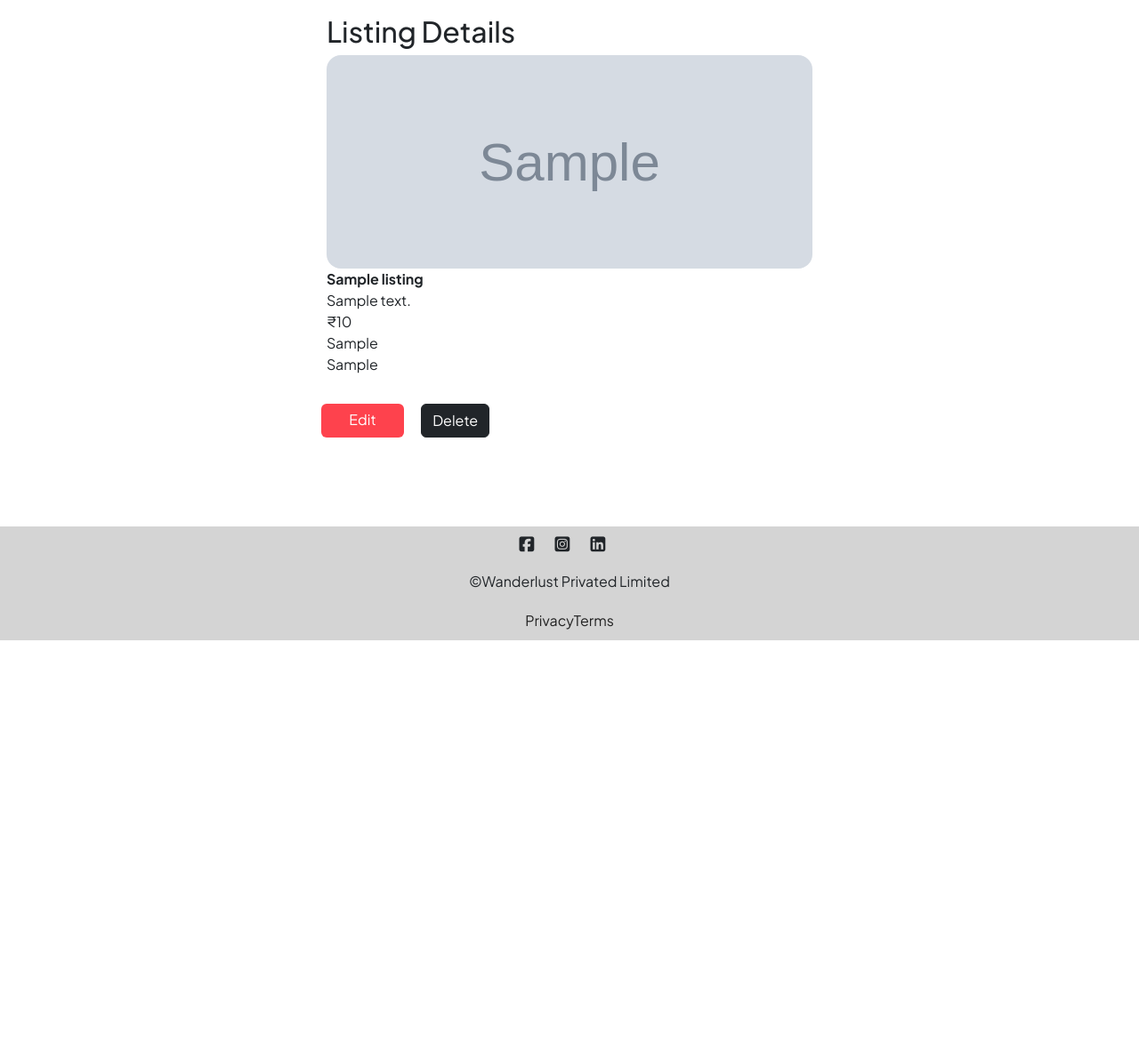
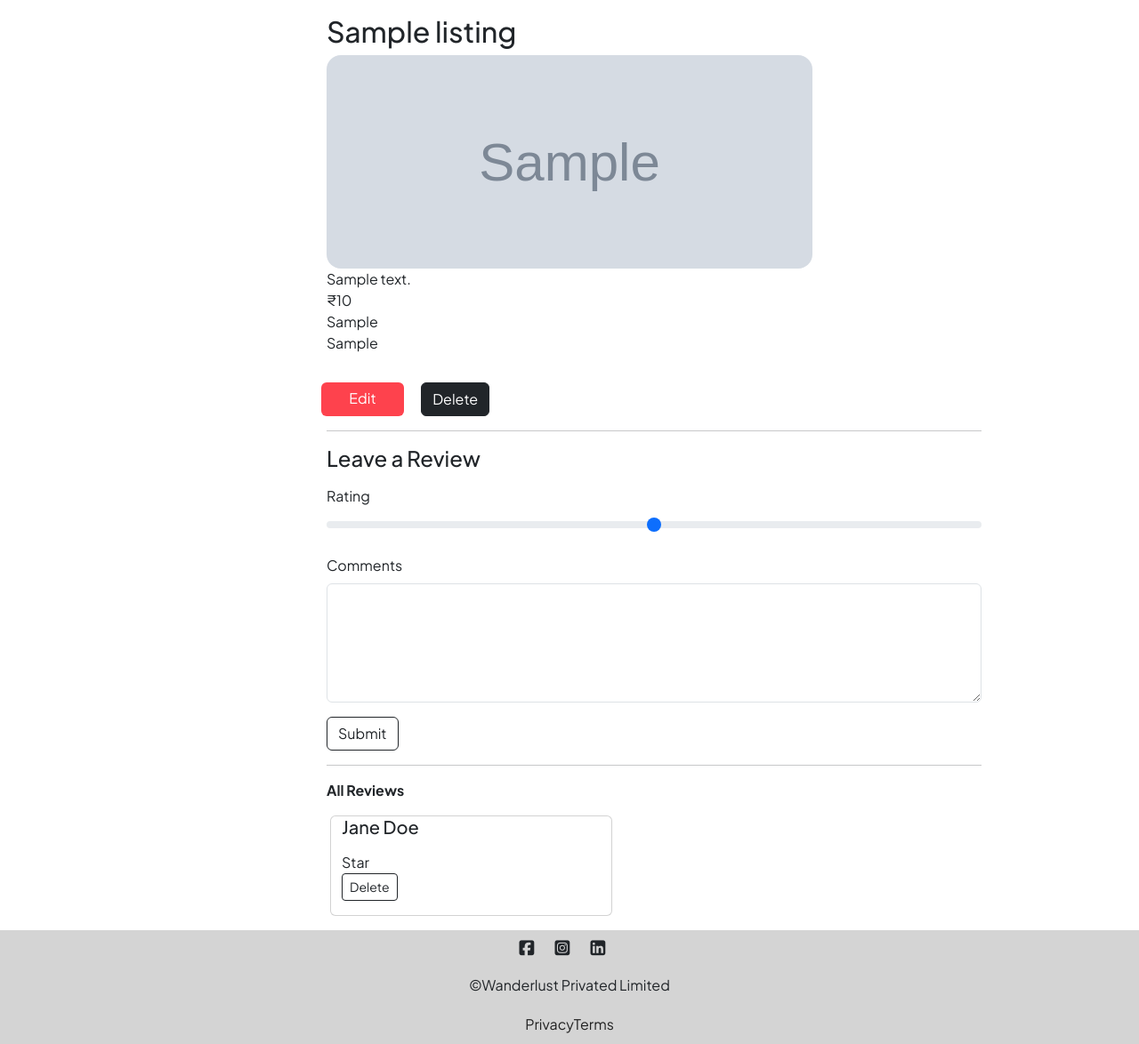
Before and after one commit to KundanGuptaa/WebDevPractice, a Node server app: template 44. Project/views/listings/show.ejs in a window 1280 px wide. Shown: the part 80-1254 px from the top of the page at 89% size. Before the commit the page ends 800 px from the top, so only its background shows below. Run offline with Node 20, Linux system fonts and the light colour scheme; the template is opened without the code that fills it: values that come from a table or form of the project are taken from there, others are empty; tables that the repository leaves empty hold one stand-in row (values such as "Sample post"); some libraries are stand-ins or nearby versions.

Commit message:
Implemented Review Creation and Deletion

```diff
--- a/44. Project/app.js
+++ b/44. Project/app.js
@@ -7,7 +7,8 @@
 const ejsMate = require("ejs-mate");
 const wrapAsync = require("express-async-wrap");
 const ExpressError = require("./utils/ExpressError.js");
-const { listingSchema } = require("./schema.js");
+const { listingSchema, reviewSchema } = require("./schema.js");
+const Review = require("./models/review.js");
 
 const MONGO_URL = "mongodb://127.0.0.1:27017/wonderlust";
 async function main() {
@@ -33,11 +34,22 @@
 app.get("/", (req, res) => {
   res.send("Hi! I'm Root.");
 });
-
+//Validation of lisiting Data
 const validateListing = (req, res, next) => {
   let { error } = listingSchema.validate(req.body);
   if (error) {
-    let errMsg=error.details.map((el)=>el.message).join(",");
+    let errMsg = error.details.map((el) => el.message).join(",");
+    throw new ExpressError(400, errMsg);
+  } else {
+    next();
+  }
+};
+
+//Validation of review data
+const validateReview = (req, res, next) => {
+  let { error } = reviewSchema.validate(req.body);
+  if (error) {
+    let errMsg = error.details.map((el) => el.message).join(",");
     throw new ExpressError(400, errMsg);
   } else {
     next();
@@ -60,14 +72,15 @@
   "/listings/:id",
   wrapAsync(async (req, res) => {
     let { id } = req.params;
-    const listing = await Listing.findById(id);
+    const listing = await Listing.findById(id).populate("review");
     res.render("listings/show.ejs", { listing });
   })
 );
 
 //Create Route
 app.post(
-  "/listings",validateListing,
+  "/listings",
+  validateListing,
   wrapAsync(async (req, res, next) => {
     const listing = new Listing(req.body.listing);
     await listing.save();
@@ -106,10 +119,37 @@
   })
 );
 
+//POST reviews Route
+app.post(
+  "/listings/:id/review",
+  validateReview,
+  wrapAsync(async (req, res) => {
+    let listing = await Listing.findById(req.params.id);
+    let newReview = new Review(req.body.review);
+    listing.review.push(newReview);
+    await newReview.save();
+    await listing.save();
+    res.redirect(`/listings/${listing._id}`);
+  })
+);
+
+//delete review route
+app.delete(
+  "/listings/:id/review/:reviewId",
+  wrapAsync(async (req, res) => {
+    let { id, reviewId } = req.params;
+    await Listing.findByIdAndUpdate(id, { $pull: { review: reviewId } });
+    await Review.findByIdAndDelete(reviewId);
+    res.redirect(`/listings/${id}`);
+  })
+);
+
+//wildcard route
 app.all("*name", (req, res, next) => {
   next(new ExpressError(404, "Page not found!"));
 });
 
+//Error Handling Middleware
 app.use((err, req, res, next) => {
   let { statusCode = 500, message = "Something Went WRONG!" } = err;
   res.status(statusCode).render("error.ejs", { err });
--- a/44. Project/models/listing.js
+++ b/44. Project/models/listing.js
@@ -1,5 +1,7 @@
 const mongoose = require("mongoose");
+const review = require("./review");
 const Schema = mongoose.Schema;
+const Review = require("./review.js");
 
 const listingSchema = new Schema({
   title: {
@@ -19,6 +21,18 @@
   price: Number,
   location: String,
   country: String,
+  review:[
+    {
+      type:Schema.Types.ObjectId,
+      ref:"Review",
+    }
+  ],
+});
+
+listingSchema.post("findOneAndDelete", async(listing)=>{
+  if(listing){
+  await Review.deleteMany({_id:{$in:listing.review}});
+  }
 });
 
 const Listing = mongoose.model("Listing", listingSchema);
--- a/44. Project/package.json
+++ b/44. Project/package.json
@@ -17,6 +17,7 @@
     "express-async-wrap": "^1.0.0",
     "joi": "^18.0.0",
     "method-override": "^3.0.0",
-    "mongoose": "^8.17.0"
+    "mongoose": "^8.17.0",
+    "nodemon": "^3.1.10"
   }
 }
--- a/44. Project/public/css/style.css
+++ b/44. Project/public/css/style.css
@@ -52,7 +52,7 @@
 
 /* Cards */
 
-.card{
+.listing-card{
     border: none !important;
     margin-bottom: 2rem;
 }
--- a/44. Project/views/listings/index.ejs
+++ b/44. Project/views/listings/index.ejs
@@ -7,7 +7,7 @@
 <div class="row row-cols-lg-3 row-cols-md-2 row-cols-sm-1">
   <%for(let listing of allListings){%>
   <a href="/listings/<%=listing._id%>" class="listing-link"
-    ><div class="card col">
+    ><div class="card listing-card col">
       <img
         src="<%=listing.image%>"
         class="card-img-top"
--- a/44. Project/views/listings/show.ejs
+++ b/44. Project/views/listings/show.ejs
@@ -2,14 +2,15 @@
 
 <div class="row mt-3">
   <div class="col-6 offset-3 show-card">
-      <div class="card">
-        <h2>Listing Details</h2>
-        <img src="<%=listing.image%>" class="card-img-top show-img" alt="listing_image" />
+    <div class="card listing-card">
+      <h2><%=listing.title%></h2>
+      <img
+        src="<%=listing.image%>"
+        class="card-img-top show-img"
+        alt="listing_image"
+      />
       <div class="card-body">
         <p class="card-text">
-            <b>
-              <%=listing.title%>
-            </b><br />
           <%=listing.description%><br />
           &#x20B9;<%=listing.price.toLocaleString("en-IN")%> <br />
           <%=listing.location%> <br />
@@ -18,9 +19,67 @@
       </div>
     </div>
   </div>
-  </div>
-  <div class="btns"><a href="/listings/<%=listing._id%>/edit" class="btn btn-dark col-1 offset-3 edit-btn">Edit</a>
+  <div class="btns">
+    <a
+      href="/listings/<%=listing._id%>/edit"
+      class="btn btn-dark col-1 offset-3 edit-btn"
+      >Edit</a
+    >
     <form method="post" action="/listings/<%=listing._id%>?_method=DELETE">
-      <button class="btn btn-dark  offset-3 delete-btn">Delete</button>
+      <button class="btn btn-dark offset-3 delete-btn">Delete</button>
     </form>
   </div>
+  <div class="col-8 offset-3">
+    <hr />
+    <h4>Leave a Review</h4>
+    <form
+      action="/listings/<%=listing._id%>/review"
+      method="POST"
+      novalidate
+      class="needs-validation"
+    >
+      <div class="mb-3 mt-3">
+        <label for="rating" class="form-label">Rating</label>
+        <input
+          type="range"
+          min="1"
+          max="5"
+          id="rating"
+          name="review[rating]"
+          class="form-range"
+        />
+      </div>
+      <div class="mb-3 mt-3">
+        <label for="comment" class="form-label">Comments</label>
+        <textarea
+          name="review[comment]"
+          id="comment"
+          cols="10"
+          rows="5"
+          class="form-control"
+          required
+        ></textarea>
+        <div class="invalid-feedback">Comment should be valid!</div>
+      </div>
+      <div class="mb-3 mt-3">
+        <button class="btn btn-outline-dark">Submit</button>
+      </div>
+    </form>
+    <hr />
+    <p><b>All Reviews</b></p>
+    <div class="row">
+      <% for(review of listing.review){%>
+      <div class="card col-5 ms-3 mb-3">
+        <div class="card-body">
+          <h5 class="card-title">Jane Doe</h5>
+          <p class="card-text"><%=review.comment%></p>
+          <p class="card-text"><%=review.rating%>Star</p>
+        </div>
+        <form class="mb-3" method="POST" action="/listings/<%=listing._id%>/review/<%=review._id%>?_method=DELETE">
+          <button class="btn btn-sm btn-outline-dark">Delete</button>
+        </form>
+      </div>
+      <%}%>
+    </div>
+  </div>
+</div>
```
Also changed, not shown: 44. Project/models/review.js (added, +17 -0 lines), 44. Project/schema.js (+9 -0 lines), 1 other file. Lines whose indentation alone changed are shown as unchanged.
